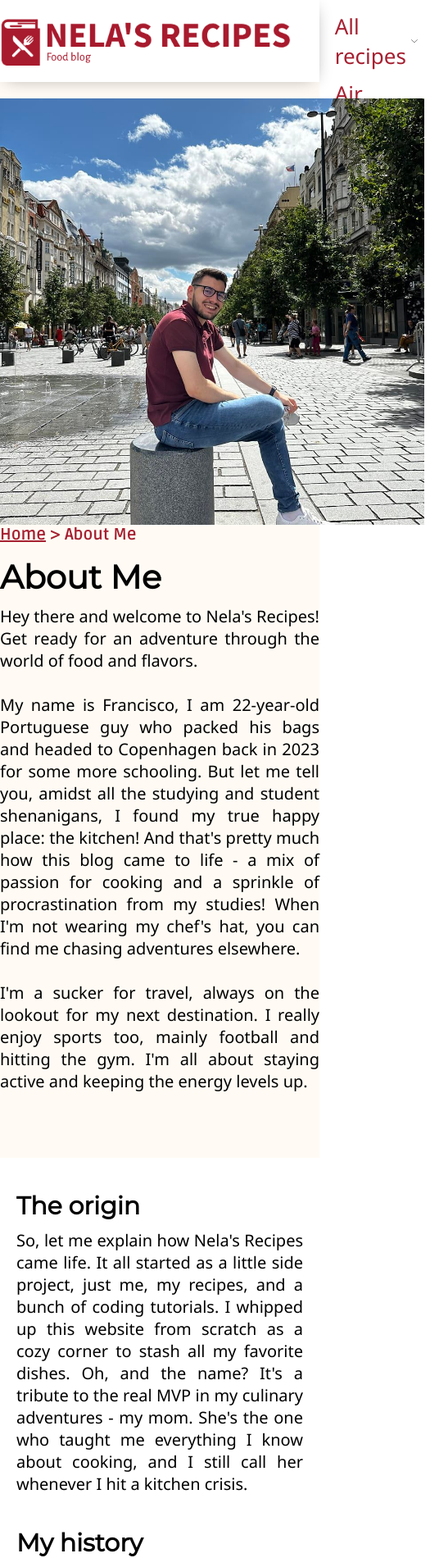
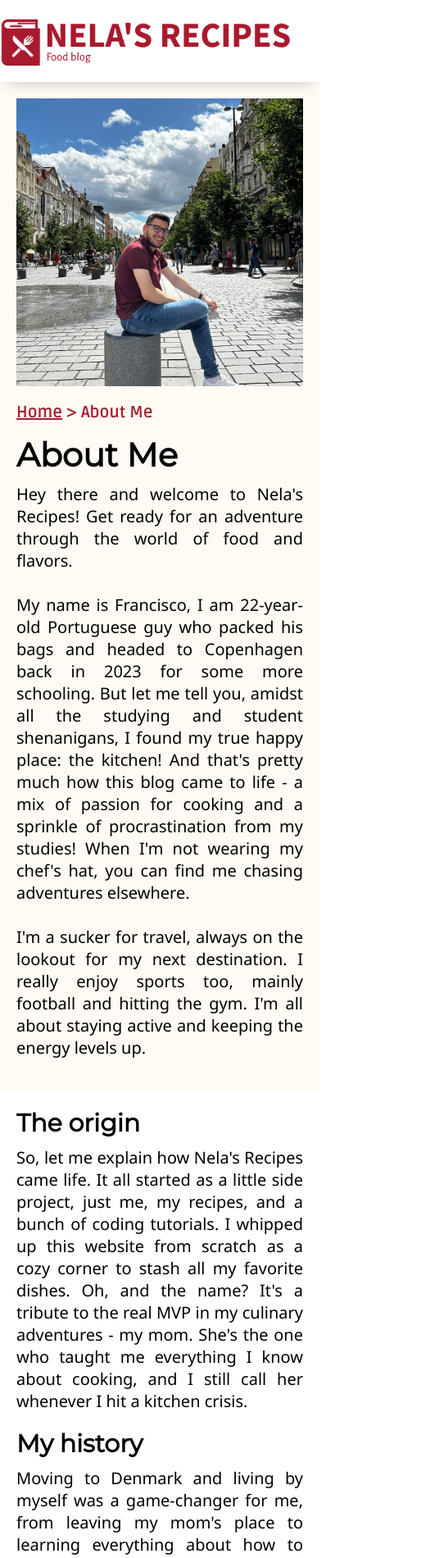
Before and after one commit to XicoCorreia/RecipeWebsite, an Angular app: page /about-me in a window 390 px wide. Shown: the top 1900 px of the page at 82% size, 525 px wide, since content can reach past the window. Built offline with nearby package versions, Linux system fonts and the light colour scheme.

Commit message:
fix zoom footer scroll and aboutus

```diff
--- a/src/app/aboutus/aboutus.component.css
+++ b/src/app/aboutus/aboutus.component.css
@@ -7,6 +7,8 @@
 
 .full-width-background{
     margin-bottom: 1em;
+    padding-bottom: 3em;
+
 }
 
 .route{
@@ -27,22 +29,40 @@ p{
     margin-bottom: 2em;
 }
 
-
 #primary-image{
     float: left;
-    max-height: 520px;
+    max-width: 520px;
     margin-right: 2em;
     padding-top: 0;
+}
+
+@media screen and (max-width: 1200px) {
+    .full-width-background{
+        padding: 0em 1em 2em 1em;
+    }
+    .section{
+        margin-top: 1.5em;
+        margin-bottom: 1.5em;
+        padding-left: 1em;
+        padding-right: 1em;
+    }
 }
 
 @media screen and (max-width: 740px) {
     .container {
         margin: 0 auto;
     }
-}
-@media screen and (max-width: 1200px) {
+
+    #primary-image{
+        max-width: 100%;
+        margin: 1em 0em;
+    }
+    .full-width-background{
+        margin-bottom: 0.5em;
+        padding-bottom: 1em;
+    }
     .section{
-        padding-left: 1em;
-        padding-right: 1em;
+        margin-top: 1em;
+        margin-bottom: 1em;
     }
 }
--- a/src/app/aboutus/aboutus.component.html
+++ b/src/app/aboutus/aboutus.component.html
@@ -7,8 +7,8 @@
                     <a href="#" routerLink="/" class="r-home">Home</a>
                     > About Me
                 </div>
-                <h1>About Me</h1>
-                <p>Hey there and welcome to Nela's Recipes! Get ready for an adventure through the world of food and flavors.<br> <br>
+                <h1 id="title">About Me</h1>
+                <p id="about-me">Hey there and welcome to Nela's Recipes! Get ready for an adventure through the world of food and flavors.<br> <br>
                 My name is Francisco, I am 22-year-old Portuguese guy who packed his bags and headed to Copenhagen back in 2023 for some more schooling.
                 But let me tell you, amidst all the studying and student shenanigans, I found my true happy place: the kitchen!
                 And that's pretty much how this blog came to life - a mix of passion for cooking and a sprinkle of procrastination from my studies!
--- a/src/app/footer/footer.component.css
+++ b/src/app/footer/footer.component.css
@@ -9,6 +9,7 @@
 
 p{
     margin: 0.5em auto 0 auto;
+
 }
 
 ul{
@@ -30,4 +31,5 @@ li{
 .copyright{
     padding-top: 0.5em;
     font-size: 0.5em;
+    text-align: center;
 }
--- a/src/app/header/header.component.css
+++ b/src/app/header/header.component.css
@@ -80,3 +80,10 @@ header{
 
 
 .dropdown:hover .dropdown-content {display: block;}
+
+
+@media (max-width: 768px) {
+  .header-menu{
+    display: none;
+  }
+}
--- a/src/app/scroll-to-top/scroll-to-top.component.css
+++ b/src/app/scroll-to-top/scroll-to-top.component.css
@@ -1,19 +1,44 @@
 .scroll-to-top {
     position: fixed;
-    bottom: 85px;
-    right: 85px;
-    transition: all .2s ease-in-out;
+    bottom: 12%;
+    right: 5%;
+    transition: opacity 0.2s ease-in-out, transform 0.2s ease-in-out;
     opacity: 0;
-   }
-   .show-scrollTop {
+    z-index: 1000;
+}
+
+.show-scrollTop {
     opacity: 1;
-    transition: all .2s ease-in-out;
-   }
+    transform: translateY(-10px); /* Slight floating effect */
+}
 
-   .btn{
-    width: 50px;
-    height: 50px;
+.btn {
+    width: 45px; /* Reduced width */
+    height: 45px; /* Reduced height */
     border-radius: 50%;
     background-color: #a62031;
-    border-color: #c24152;
-   }
+    border: none;
+    display: flex;
+    align-items: center;
+    justify-content: center;
+    box-shadow: 0 4px 8px rgba(0, 0, 0, 0.2);
+    cursor: pointer;
+}
+
+.btn:hover {
+    background-color: #c24152; /* Darken on hover */
+    transform: scale(1.1); /* Slight zoom on hover */
+}
+
+.scroll-to-top svg {
+    width: 70%; /* Adjust icon size within button */
+    height: auto;
+}
+
+/* Media query for smaller screens */
+@media (max-width: 768px) {
+    .btn {
+        width: 40px; /* Smaller button for mobile */
+        height: 40px;
+    }
+}
--- a/src/styles.css
+++ b/src/styles.css
@@ -92,8 +92,8 @@ h3,h4,h6{
 .section{
     margin: 2em auto 3em auto;
 }
-/*
-For tablets (768px and below)
+
+/*For tablets (768px and below)*/
 @media (max-width: 768px) {
     .grid-container {
         grid-template-columns: repeat(2, 1fr);
@@ -103,12 +103,12 @@ For tablets (768px and below)
     }
 }
 
- For mobile phones (480px and below)
+/* For mobile phones (480px and below) */
 @media (max-width: 480px) {
     .grid-container {
         grid-template-columns: 1fr;
     }
     .main-image-container {
-        height: 40vh; /
+        height: 40vh;
     }
-}*/
+}
```
